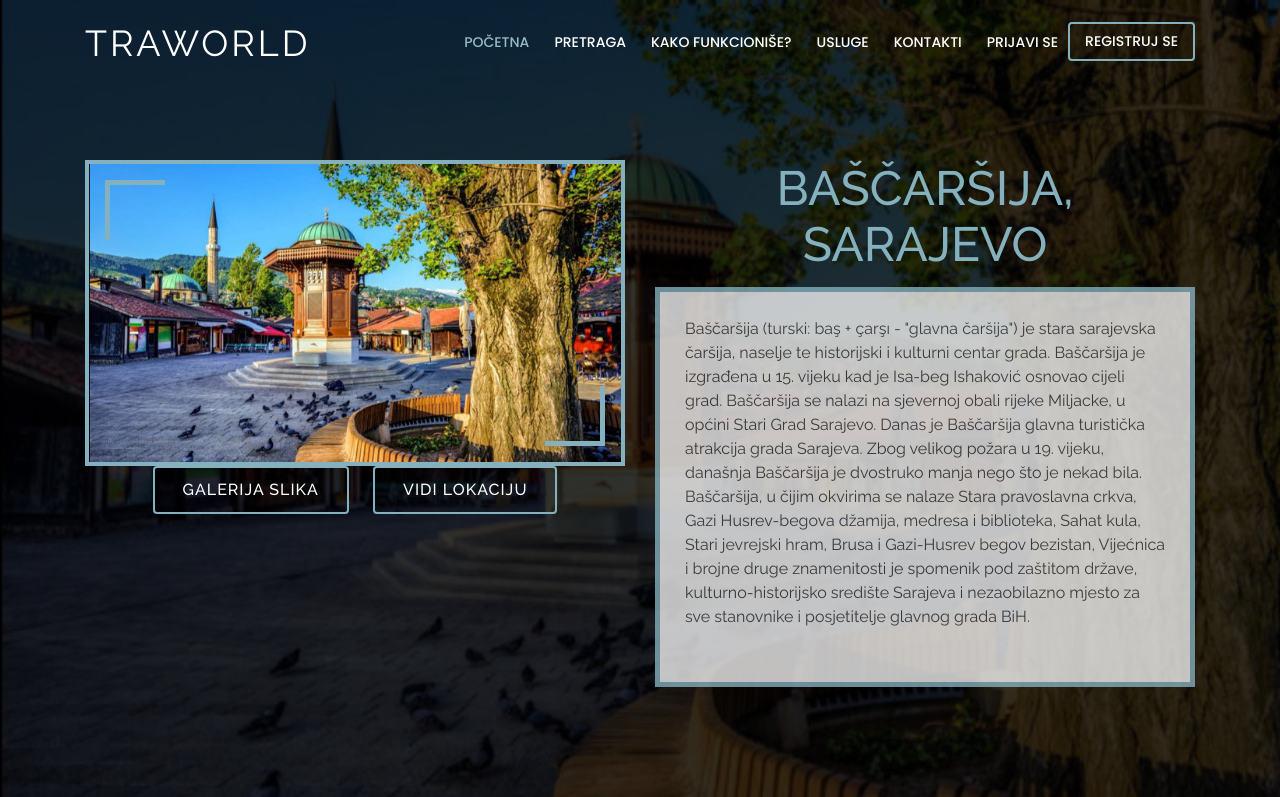
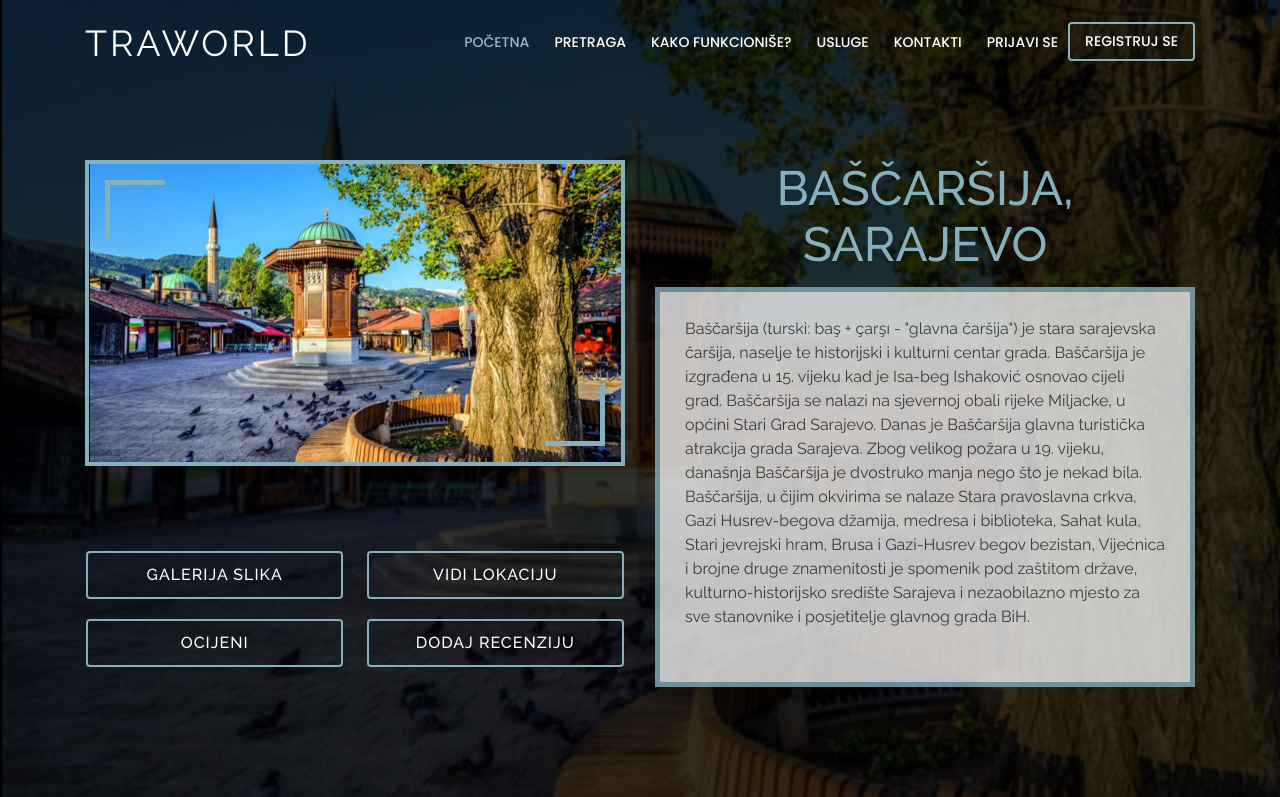
Before and after one commit to bsuljic1/TraWorld, a Django app: template templates/lokacija.html in a window 1280 px wide. Shown: the top 797 px of the page. Run offline with Django 3.2, Linux system fonts and the light colour scheme; the template is opened without the code that fills it: values that come from a table or form of the project are taken from there, others are empty; data comes from the database, SQL or seed files in the repository; both versions use the stored data as it was after the commit; some libraries are stand-ins or nearby versions.

Commit message:
uredjivanje stranice lokacija

```diff
--- a/myapp/admin.py
+++ b/myapp/admin.py
@@ -1,10 +1,9 @@
 from django.contrib import admin
-from .models import Kontinent, Drzava, Lokacija, Korisnik, Ocjena, Recenzija
+from .models import Kontinent, Drzava, Lokacija, Ocjena, Recenzija
 
 # Register your models here.
 admin.site.register(Kontinent)
 admin.site.register(Drzava)
 admin.site.register(Lokacija)
-admin.site.register(Korisnik)
 admin.site.register(Ocjena)
 admin.site.register(Recenzija)
--- a/myapp/models.py
+++ b/myapp/models.py
@@ -1,14 +1,18 @@
+from django.contrib.auth.models import User
 from django.db import models
 from django.core.validators import MaxValueValidator, MinValueValidator
 
+
 class Kontinent(models.Model):
     naziv = models.CharField(max_length=30, unique=True)
+
 
 class Drzava(models.Model):
     naziv = models.CharField(max_length=30, unique=True)
     kontinentId = models.ForeignKey('Kontinent', on_delete=models.CASCADE)
     slika = models.ImageField(upload_to='static/drzave', default='static/img/bosna.jpg')
     brojLokacija = models.IntegerField(default=0)
+
 
 class Lokacija(models.Model):
     naziv = models.CharField(max_length=30, unique=True)
@@ -27,16 +31,14 @@ class Lokacija(models.Model):
     slika8 = models.ImageField(upload_to='static/lokacije', default='static/img/travel.jpg')
     drzavaId = models.ForeignKey('Drzava', on_delete=models.CASCADE)
 
-class Korisnik(models.Model):
-    username = models.CharField(max_length=30, unique=True)
-    password = models.CharField(max_length=30)
 
 class Ocjena(models.Model):
     vrijednost = models.IntegerField(validators=[MinValueValidator(1), MaxValueValidator(5)])
-    korisnikId = models.ForeignKey('Korisnik', on_delete=models.CASCADE)
+    korisnik = models.ForeignKey(User, on_delete=models.CASCADE, default=None)
     lokacijaId = models.ForeignKey('Lokacija', on_delete=models.CASCADE)
+
 
 class Recenzija(models.Model):
     tekst = models.TextField()
-    korisnikId = models.ForeignKey('Korisnik', on_delete=models.CASCADE)
+    korisnik = models.ForeignKey(User, on_delete=models.CASCADE, default=None)
     lokacijaId = models.ForeignKey('Lokacija', on_delete=models.CASCADE)
--- a/static/css/lokacija.css
+++ b/static/css/lokacija.css
@@ -21,6 +21,7 @@
     position: relative;
     transition: .5s;
     vertical-align: center;
+    width:100%;
 }
 
 .lokacija .lokacija-img img {
@@ -89,7 +90,7 @@
     margin-top: 80px;
 }
 
-.lokacija .kont p {
+.lokacija .kont2 p {
     width: 100%;
     height: 50vh;
     background: rgba(252, 252, 252, 0.95);
@@ -99,14 +100,21 @@
     border: 5px solid #85b0be;
 }
 
-.lokacija .btn-location {
-    margin-left: auto;
-    margin-right: auto;
-    text-align: center;
+
+.kont1 {
+    position: relative;
 }
 
-.lokacija .btn-get-started {
-    margin-bottom: 0;
-    margin-left: 10px;
-    margin-right: 10px;
+.lokacija .kont1 .btn-location {
+    left: 0;
+    text-align: center;
+    position: absolute;
+    bottom: 0;
+    width: 100%;
+
 }
+
+.lokacija .kont1 .btn-get-started {
+    width: 45%;
+    margin: 0px 10px 20px 10px;
+}
--- a/templates/lokacija.html
+++ b/templates/lokacija.html
@@ -9,16 +9,18 @@
     <section id="lokacija" class="lokacija" style="background-image: url({{ lokacija.glavna_slika.url }})">
         <div class="container" data-aos="fade-up">
             <div class="row">
-                <div class="col-lg-6 order-1 order-lg-2" data-aos="zoom-in" data-aos-delay="100">
+                <div class="col-lg-6 order-1 kont1" data-aos="zoom-in" data-aos-delay="100">
                     <div class="lokacija-img">
                         <img src={{ lokacija.glavna_slika.url }} alt="">
                     </div>
                     <div class="btn-location">
                         <a href="#gallery" class="btn-get-started scrollto">Galerija slika</a>
                         <a href="#map" class="btn-get-started scrollto">Vidi lokaciju</a>
+                        <a href="#map" class="btn-get-started scrollto">Ocijeni</a>
+                        <a href="#map" class="btn-get-started scrollto">Dodaj recenziju</a>
                     </div>
                 </div>
-                <div class="col-lg-6 order-2 content kont">
+                <div class="col-lg-6 order-2 content kont2">
                     <h1>{{ lokacija.naziv }}, {{ lokacija.grad }}</h1>
                     <p>
                         {{ lokacija.opis }}
```
Also changed, not shown: db.sqlite3, myapp/migrations/0010_auto_20210603_1814.py (added), myapp/migrations/0011_delete_korisnik.py (added).
